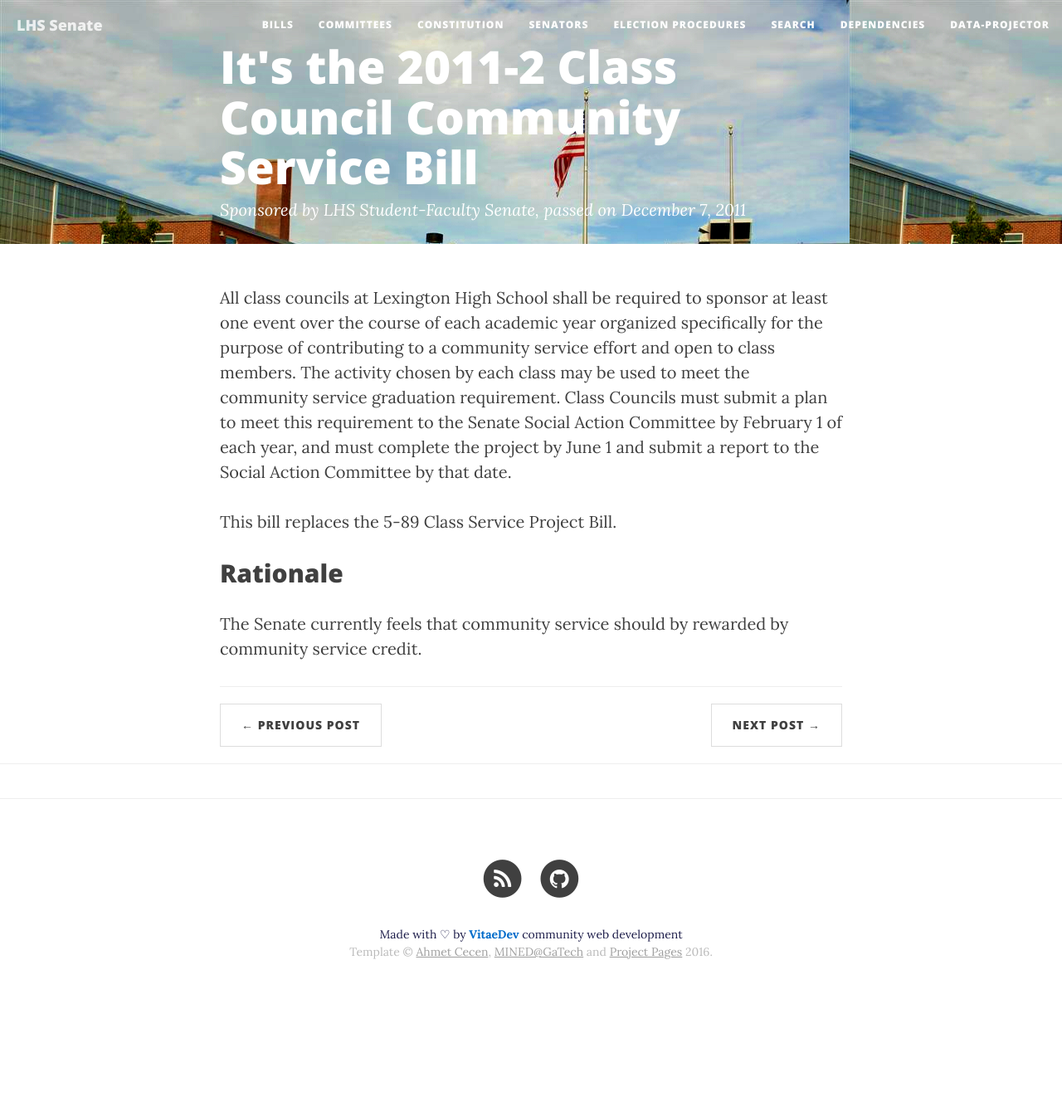
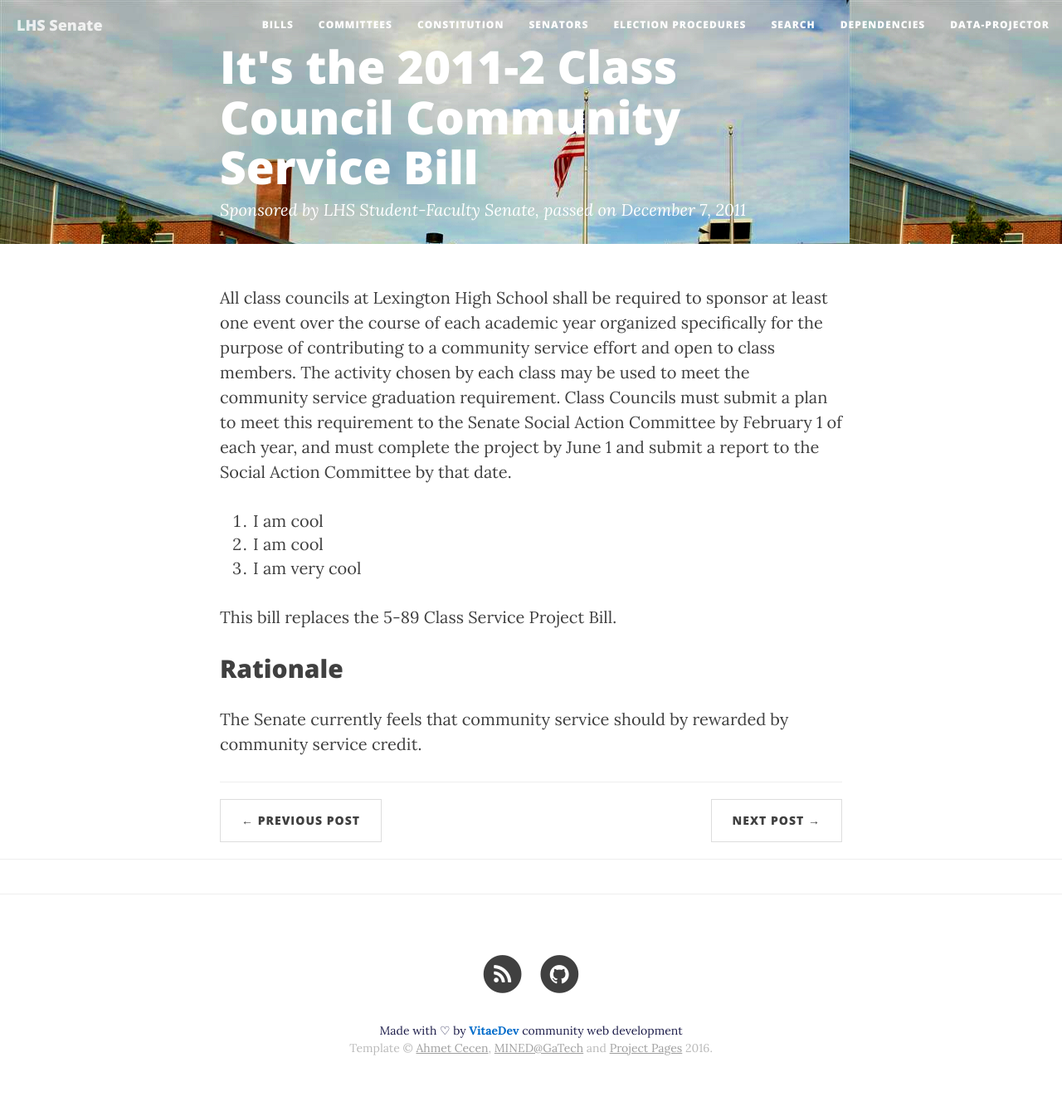
Before and after one commit to vitaedev/lhssenate, a Jekyll site: the page built from _posts/2011-01-02-Class-Council-Community-Service-Bill.markdown, in a window 1280 px wide. Shown: the whole page at 83% size. Built offline with Jekyll 4.4.1, drawn with Linux system fonts in a browser that asks for light colours; nearby versions of some CDN libraries; comment, search, counter and statistics services are not loaded; before the commit the page ends 1223 px from its top, so only the background shows below that.

Commit message:
dssafads

```diff
--- a/_posts/2011-01-02-Class-Council-Community-Service-Bill.markdown
+++ b/_posts/2011-01-02-Class-Council-Community-Service-Bill.markdown
@@ -12,6 +12,10 @@ visualworkflow: true
 
 All class councils at Lexington High School shall be required to sponsor at least one event over the course of each academic year organized specifically for the purpose of contributing to a community service effort and open to class members. The activity chosen by each class may be used to meet the community service graduation requirement. Class Councils must submit a plan to meet this requirement to the Senate Social Action Committee by February 1 of each year, and must complete the project by June 1 and submit a report to the Social Action Committee by that date.
 
+1. I am cool
+2. I am cool
+3. I am very cool
+
 This bill replaces the 5-89 Class Service Project Bill.
 
 
```
